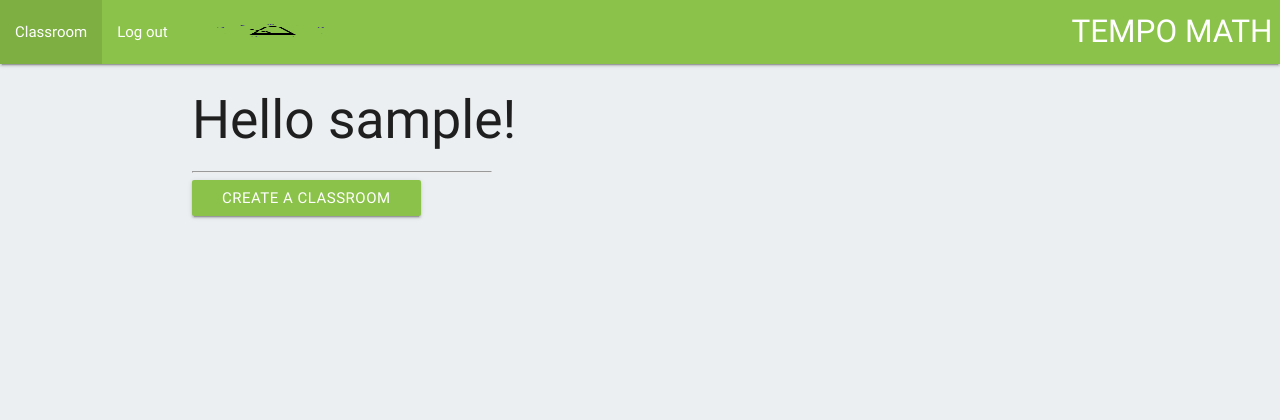
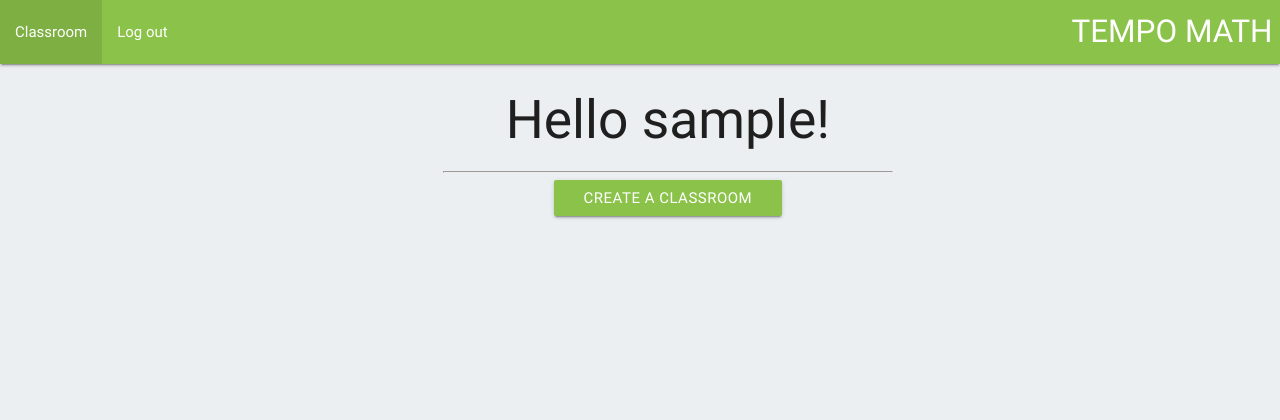
Before and after one commit to johnzwiss/Capstone-Project, a Django app: page /teacher/classroom/ in a window 1280 px wide. Shown: the top 420 px of the page. Run offline with Django 3.2, Linux system fonts and the light colour scheme; the visitor is signed in with stand-in values (Sample User, id 1); data that the repository does not hold is empty.

Commit message:
styled teacher pages

```diff
--- a/capstone_project/capstone_project/urls.py
+++ b/capstone_project/capstone_project/urls.py
@@ -18,5 +18,6 @@ from django.urls import path, include
 
 urlpatterns = [
     path('admin/', admin.site.urls),
-    path('', include('main_app.urls'))
+    path('', include('main_app.urls')),
+
 ]
--- a/capstone_project/main_app/static/style.css
+++ b/capstone_project/main_app/static/style.css
@@ -10,13 +10,19 @@ body {
     justify-content: center;
 }
 
+#classroom_index {
+    width: 30em;
+    margin-left: 28%;
+}
 
-.results {
+.results, .results_attempted {
     display: grid;
     grid-template-columns: 200px 200px;
     grid-template-rows: 200;
+    margin-left: 30%;
     /* grid-column-gap: 5px; */
   }
+
 
 .nav-wrapper {
     background-color: #8bc34a;
@@ -270,3 +276,7 @@ body {
 .submit {
     background-color: #8bc34a;
 }
+
+.teacher {
+    text-align: center;
+}
--- a/capstone_project/main_app/templates/base.html
+++ b/capstone_project/main_app/templates/base.html
@@ -9,8 +9,8 @@
 	<body>
 		<nav>
 			<div class="nav-wrapper light-green">
-				<a href="/" class="brand-logo right">TEMPO MATH</a>
-				<img class="logo-nav" src = "{% static 'img/tempo_icon.png' %}" alt = "tempo icon">
+
+				<a href="/" class="brand-logo right"><i class="icon"></i>TEMPO MATH</a>
 				<ul id="nav-mobile" class="left hide-on-med-and-down">
 					{% if user.is_staff %}
 						<li><a href="/teacher/classroom"> Classroom</a></li>
--- a/capstone_project/main_app/templates/teacher/classroom.html
+++ b/capstone_project/main_app/templates/teacher/classroom.html
@@ -1,17 +1,19 @@
 {% extends 'base.html' %}
 {% block content %}
-    <h2>Hello {{user.username}}!</h2>
 
 
-    <div class="classroom_index">
+    <div class="teacher" id="classroom_index">
+        <h2>Hello {{user.username}}!</h2>
+
         {% for classrooms in classrooms %}
             <hr>
            <h7> Class Name:  <a href="{{classrooms.id}}">{{classrooms.name}}</a> </h7> <br/>
         {% endfor %}
         <hr>
+        <a class="waves-effect light-green btn" href="/admin/main_app/classroom/add/">Create a Classroom</a>
     </div>
 
-    <a class="waves-effect light-green btn" href="/admin/main_app/classroom/add/">Create a Classroom</a>
+
 
 
 {% endblock %}
--- a/capstone_project/main_app/urls.py
+++ b/capstone_project/main_app/urls.py
@@ -1,5 +1,9 @@
 from django.urls import path
 from . import views
+from django.contrib.staticfiles.storage import staticfiles_storage
+from django.urls import include, path
+from django.views.generic.base import RedirectView
+from django.conf import settings
 
 urlpatterns = [
     path('', views.index, name='index'),
@@ -12,6 +16,10 @@ urlpatterns = [
     path('teacher/classroom/', views.teacher_view, name='teacher_view'),
     path('teacher/classroom/<int:classroom_id>/' , views.classroom_show, name='classroom_show'),
     path('teacher/classroom/<int:classroom_id>/<int:student_id>/' , views.student_show , name='student_show'),
+    path(
+        "favicon.ico",
+        RedirectView.as_view(url=staticfiles_storage.url("favicon.ico")),
+    ),
 
 
 ]
```
Also changed, not shown: capstone_project/main_app/templates/teacher/classroom_show.html (+5 -7 lines), capstone_project/main_app/templates/teacher/student_show.html (+6 -4 lines), capstone_project/main_app/static/favicon.ico (added).
